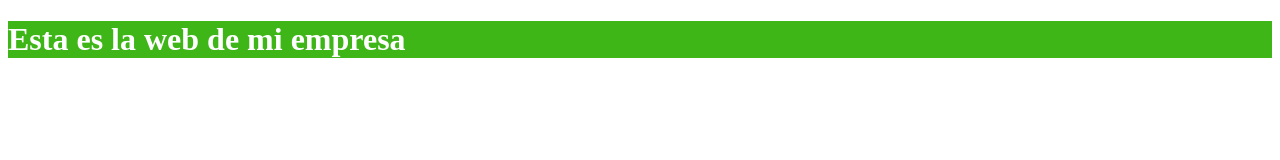
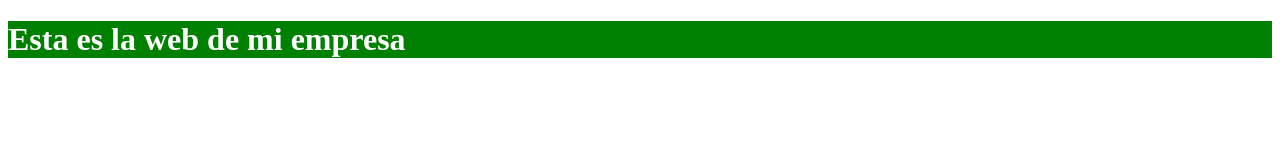
Before and after one commit to juanpablosala/curso_git, a plain HTML site: page index.html in a window 1280 px wide. Drawn offline with Linux system fonts and the light colour scheme.

Commit message:
retoca el estilo de la pagina

```diff
--- a/style.css
+++ b/style.css
@@ -1,5 +1,5 @@
 .alert-success {
 	    color: #ffffff;
-	        background-color: #3fb618;
-		    border-color: #4e9f15;
+	        background-color: green;
+		    border-color: yellow;
 	    }
```
